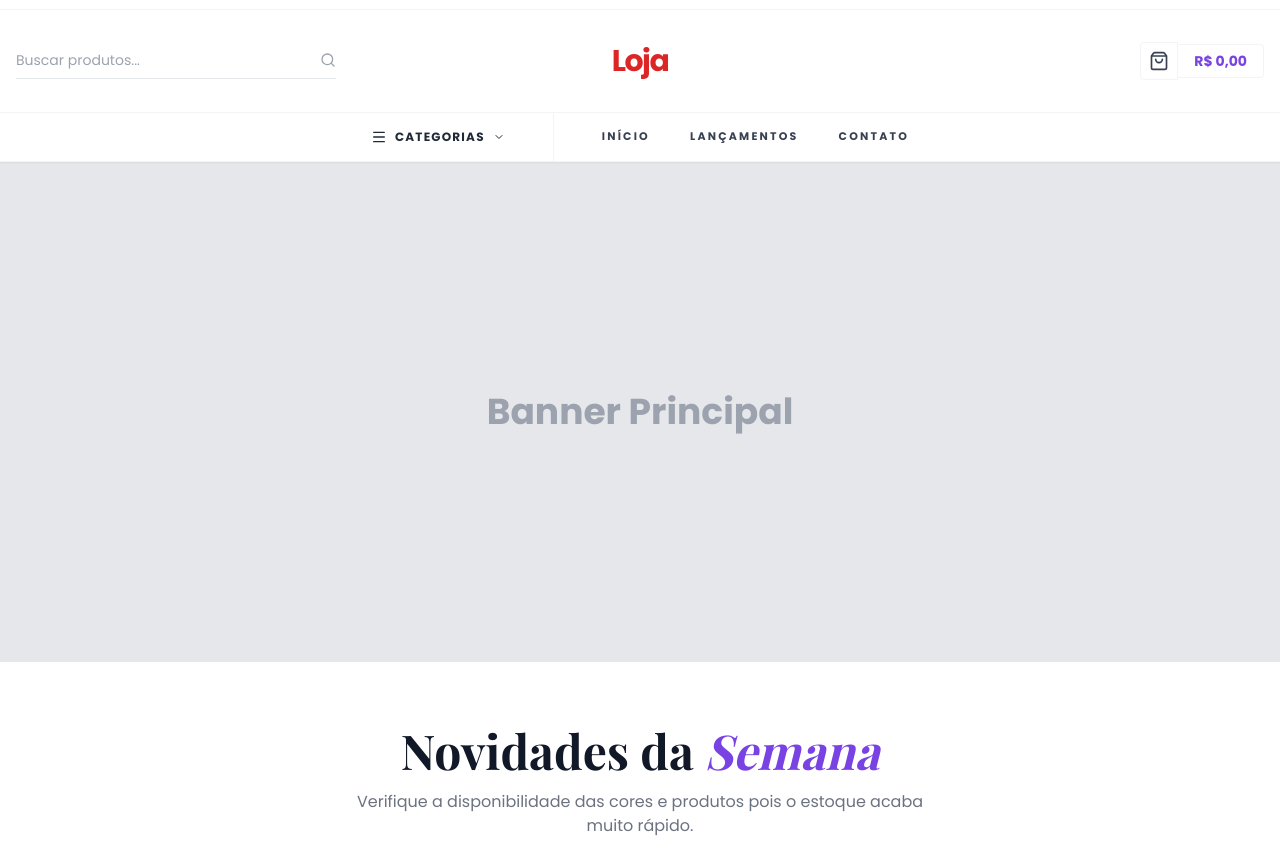
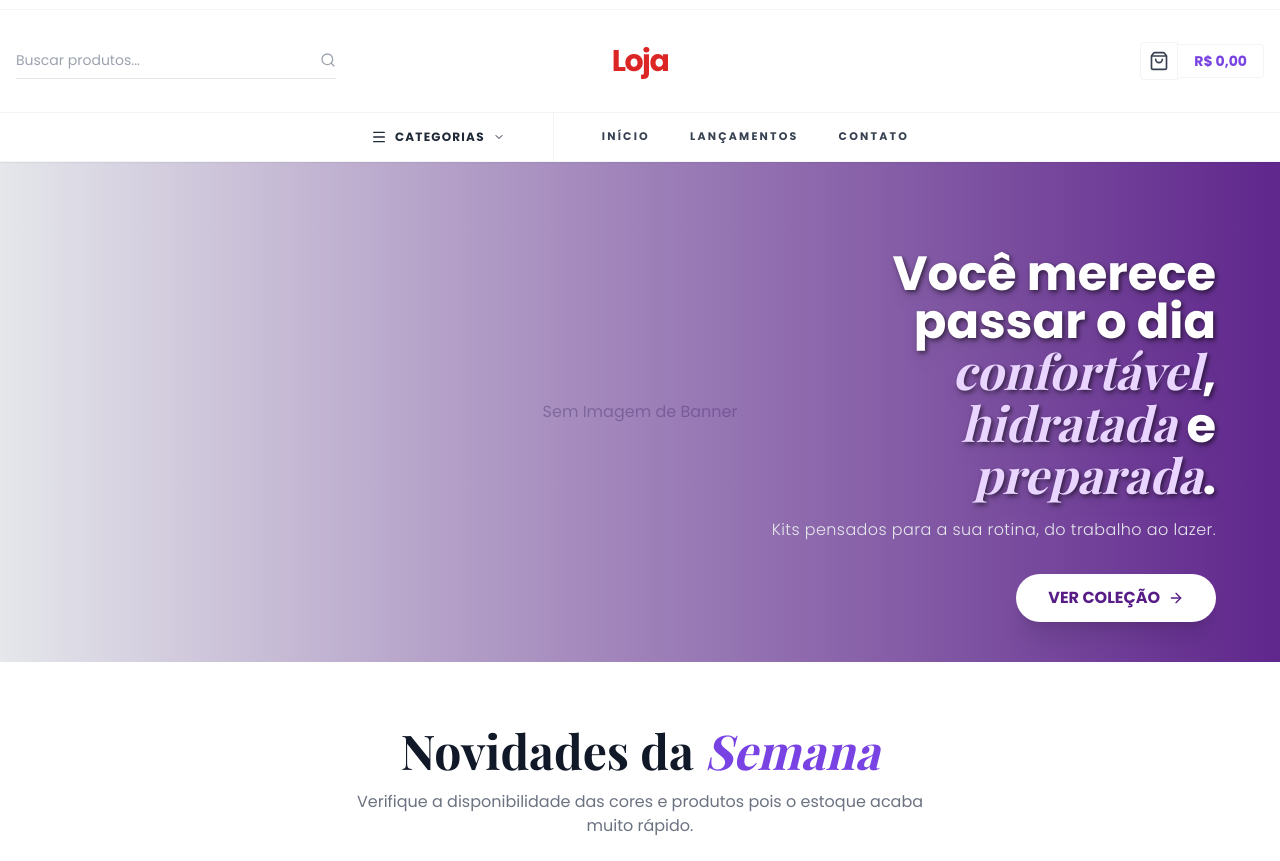
Before and after one commit to leanttro/lojaleanttro, a Flask app: page /presentes/ in a window 1280 px wide. Shown: the part 24-885 px from the top of the page. Run offline with Flask 3, Linux system fonts and the light colour scheme; data that the repository does not hold is empty; some libraries are stand-ins or nearby versions; some web fonts are replaced.

Commit message:
Update index.html

```diff
--- a/templates/index.html
+++ b/templates/index.html
@@ -30,6 +30,7 @@
             .category-dropdown:hover .dropdown-menu { display: block; }
         }
 
+        /* Slider/Banner antigo mantido apenas para compatibilidade de classes, se necessário */
         .slider-container { position: relative; overflow: hidden; height: 500px; }
         .slide { position: absolute; width: 100%; height: 100%; background-size: cover; background-position: center; transition: opacity 0.8s ease-in-out; opacity: 0; display: flex; align-items: center; }
         .slide.active { opacity: 1; }
@@ -138,23 +139,38 @@
         </div>
     </nav>
 
-    <section class="slider-container bg-gray-100">
-        {% if loja.banner1 %}
-        <div class="slide active" style="background-image: url('{{ loja.banner1 }}');">
-            <a href="{{ loja.link1 }}" class="absolute inset-0 z-10"></a>
+    <section class="relative h-[350px] md:h-[500px] w-full overflow-hidden font-family: 'Poppins', sans-serif;">
+
+        <div class="absolute inset-0">
+            {% if loja.banner1 %}
+                <img src="{{ loja.banner1 }}" class="w-full h-full object-cover object-top md:object-center" alt="Destaque da Loja">
+            {% else %}
+                <div class="w-full h-full bg-gray-200 flex items-center justify-center text-gray-400">Sem Imagem de Banner</div>
+            {% endif %}
         </div>
-        {% else %}
-        <div class="slide active bg-gray-200 flex items-center justify-center">
-            <h2 class="text-4xl text-gray-400 font-bold">Banner Principal</h2>
+
+        <div class="absolute inset-0 bg-gradient-to-l from-purple-900/95 via-purple-900/50 to-transparent"></div>
+
+        <div class="absolute inset-0 container mx-auto px-4 flex items-center justify-end">
+            <div class="max-w-lg text-right text-white pr-4 md:pr-12 mt-8 md:mt-12">
+
+                <h2 class="text-3xl md:text-5xl font-bold leading-tight mb-4 drop-shadow-lg" style="text-shadow: 2px 2px 4px rgba(0,0,0,0.5);">
+                    Você merece passar o dia <br>
+                    <span class="text-purple-200 italic font-serif-display">confortável</span>,
+                    <span class="text-purple-200 italic font-serif-display">hidratada</span> e
+                    <span class="text-purple-200 italic font-serif-display">preparada</span>.
+                </h2>
+
+                <p class="text-gray-200 text-sm md:text-base mb-8 font-light tracking-wide">
+                    Kits pensados para a sua rotina, do trabalho ao lazer.
+                </p>
+
+                <a href="/presentes/" class="bg-white text-purple-900 hover:bg-purple-100 font-bold py-3 px-8 rounded-full shadow-xl transition-all hover:scale-105 inline-flex items-center gap-2">
+                    VER COLEÇÃO <i data-lucide="arrow-right" class="w-4 h-4"></i>
+                </a>
+
+            </div>
         </div>
-        {% endif %}
-        {% if loja.banner2 %}
-        <div class="slide" style="background-image: url('{{ loja.banner2 }}');">
-            <a href="{{ loja.link2 }}" class="absolute inset-0 z-10"></a>
-        </div>
-        <button onclick="changeSlide(-1)" class="absolute left-4 top-1/2 -translate-y-1/2 bg-white/30 hover:bg-white p-3 rounded-full backdrop-blur-sm transition-all z-20"><i data-lucide="chevron-left" class="w-6 h-6"></i></button>
-        <button onclick="changeSlide(1)" class="absolute right-4 top-1/2 -translate-y-1/2 bg-white/30 hover:bg-white p-3 rounded-full backdrop-blur-sm transition-all z-20"><i data-lucide="chevron-right" class="w-6 h-6"></i></button>
-        {% endif %}
     </section>
 
     <section class="py-16 text-center">
```
